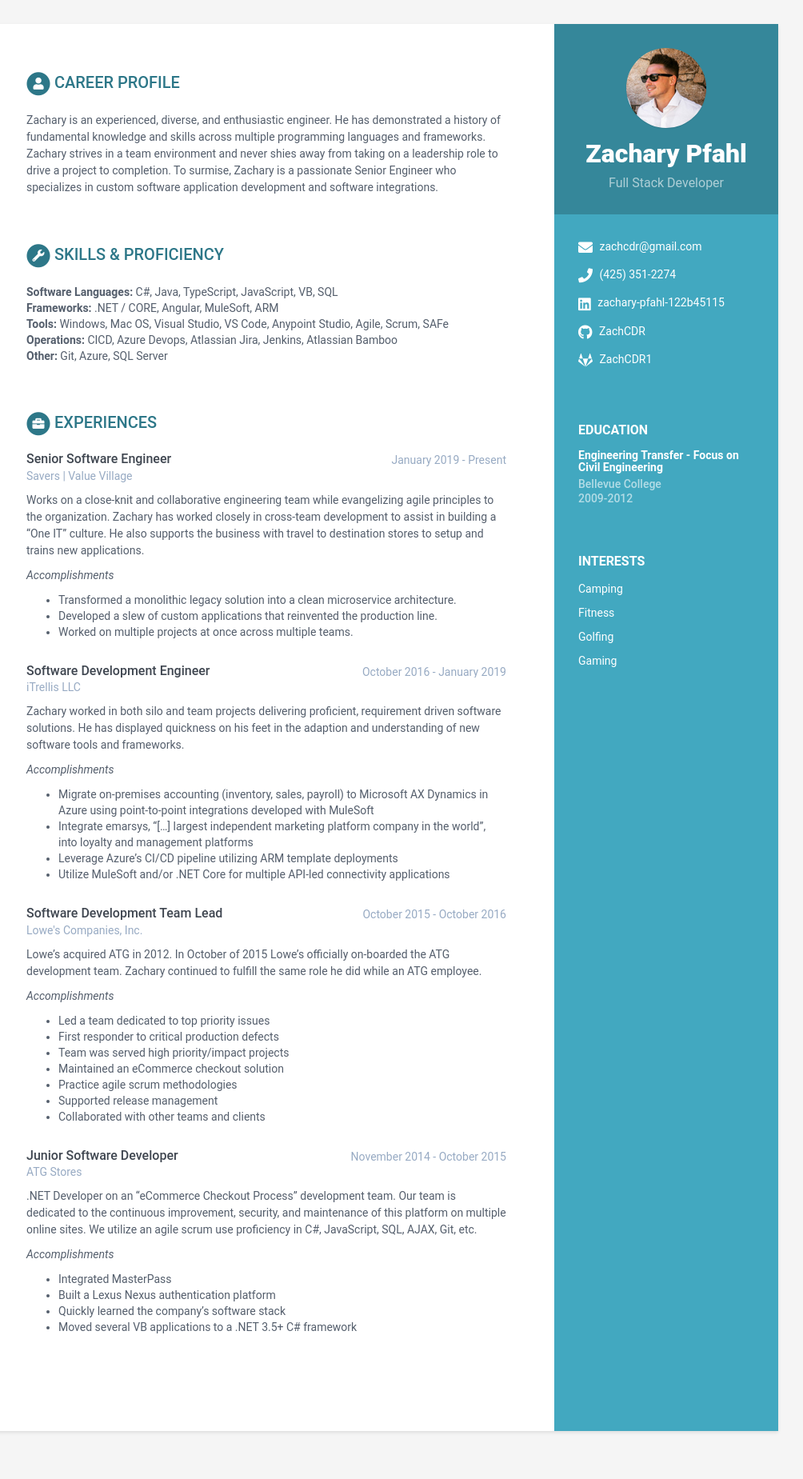
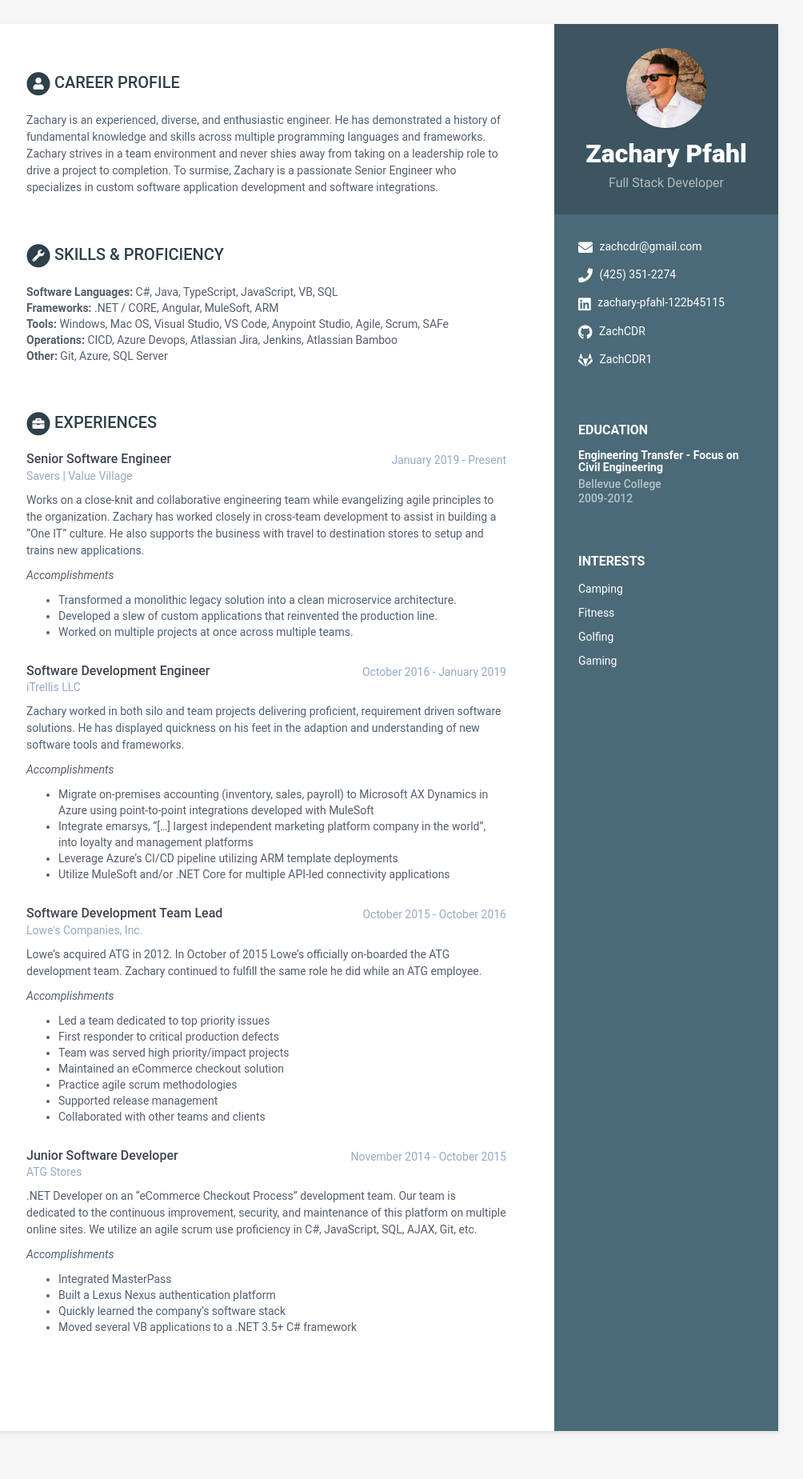
Before and after one commit to zachcdr/resume, a Jekyll site: the page built from index.html, in a window 1280 px wide. Shown: the whole page at 80% size, without its empty margins (167-1171 px from the left). Built offline with Jekyll 4.4.1, drawn with Linux system fonts in a browser that asks for light colours.

Commit message:
Change page description

```diff
--- a/_config.yml
+++ b/_config.yml
@@ -4,9 +4,9 @@
 title: Professional Resume for Zachary Pfahl
 url: ''
 baseurl: 'https://zachcdr.github.io/resume/' #change it according to your repository name
-description: A beautiful Jekyll theme for creating resume
+description: A glance into Zachary's career and accomplishments
 # Style will be applied only after restarting the build or serve. Just choose one of the options.
-theme_skin: blue # blue turquoise green berry orange ceramic
+theme_skin: ceramic # blue turquoise green berry orange ceramic
 chrome_mobile_color: #use hex colors (ex:#1976d2) or leave empty if you don't want a color for chrome mobile searchbar
 
 # Tracker
```
